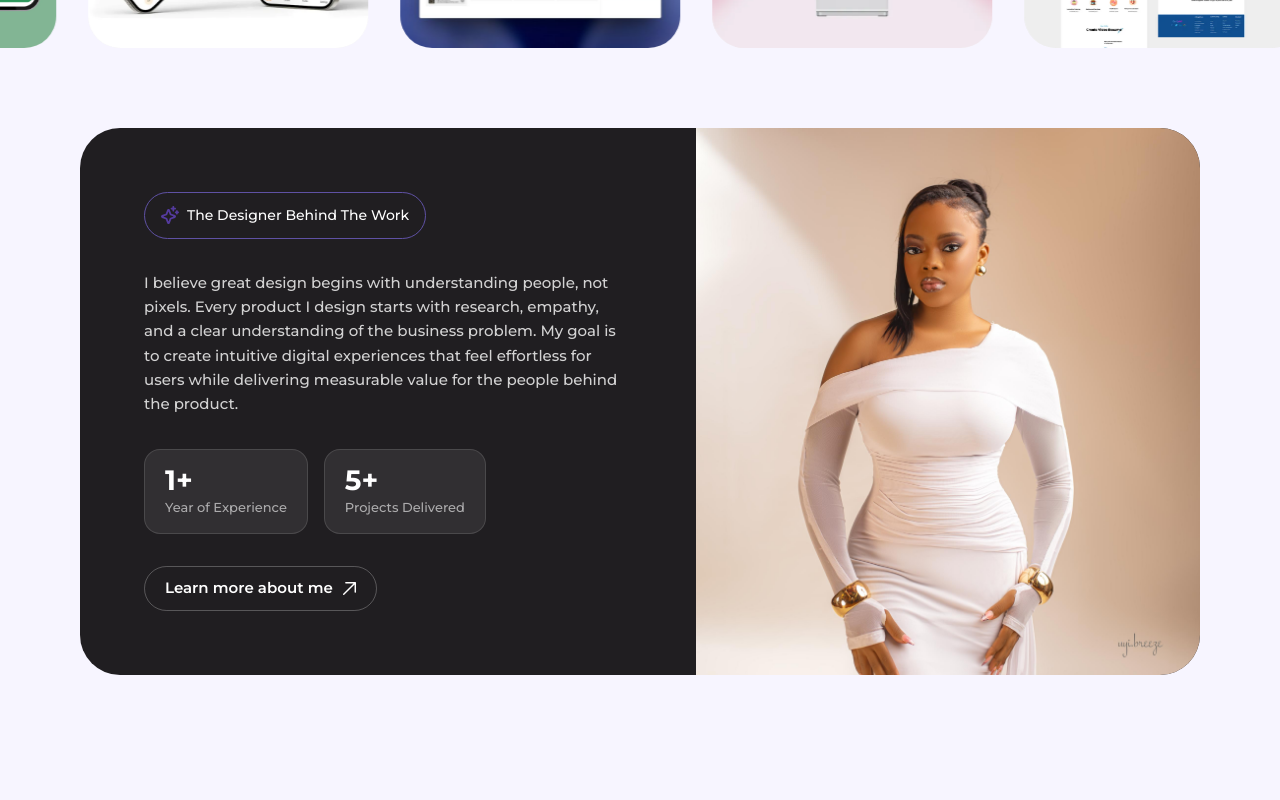
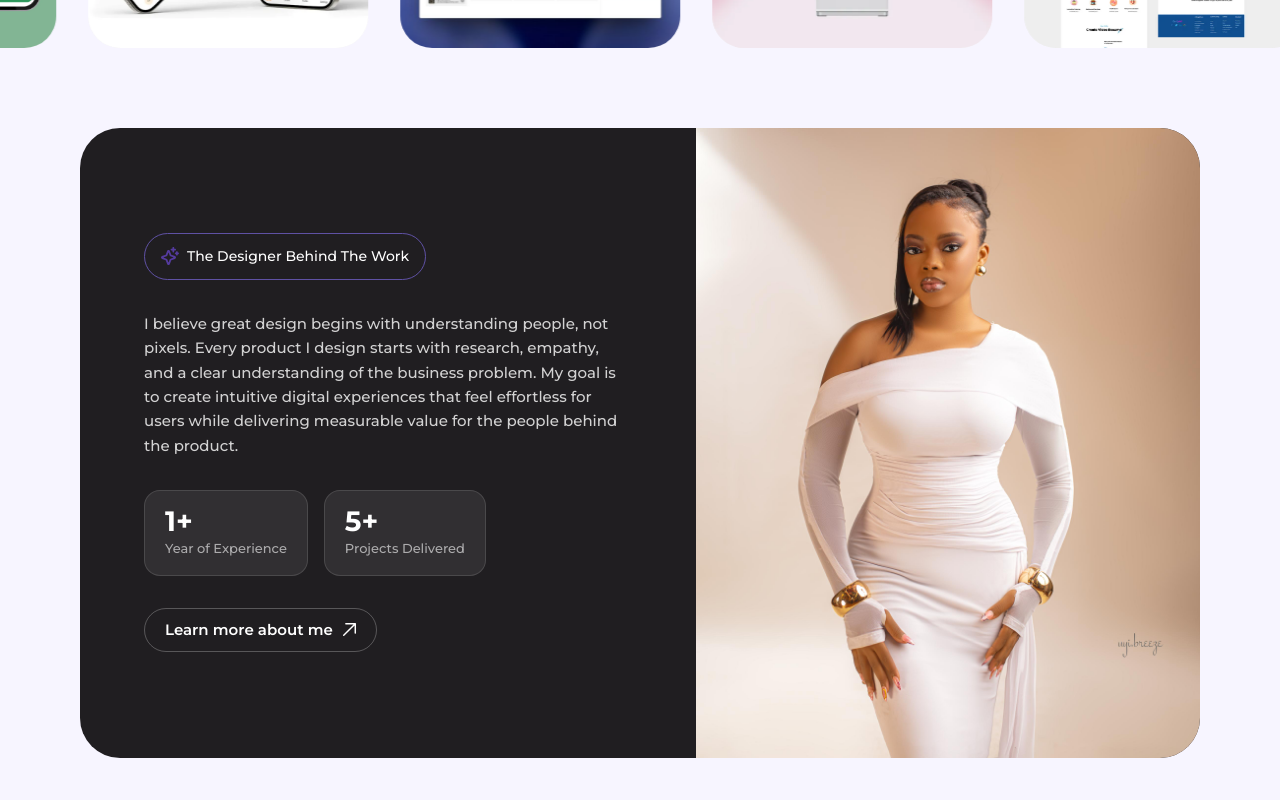
Before and after one commit to daoyinloluwa-hue/My-portfolio, a React (Vite) app: page / in a window 1280 px wide. Shown: the part 900-1700 px from the top of the page. Built offline with nearby package versions, Linux system fonts and the light colour scheme; no server answers; a web font is replaced by a local one.

Commit message:
Show full profile photo on home page desktop section

```diff
--- a/src/pages/HomePage.tsx
+++ b/src/pages/HomePage.tsx
@@ -74,7 +74,7 @@ export default function HomePage({ onNavigate }: { onNavigate: (p: Page) => void
       <section className="w-full px-6 sm:px-[80px] py-[60px] sm:py-[80px]">
         <div className="max-w-[1280px] mx-auto bg-[#201e21] rounded-[40px] relative overflow-hidden flex flex-col lg:flex-row">
           {/* Photo — block on mobile/tablet, right side on desktop */}
-          <div className="relative w-full lg:order-2 lg:w-[45%] h-[240px] sm:h-[320px] lg:h-auto overflow-hidden">
+          <div className="relative w-full lg:order-2 lg:w-[45%] lg:aspect-[4/5] lg:self-start h-[240px] sm:h-[320px] lg:h-auto overflow-hidden">
             <img
               alt="Oyinloluwa"
               src={imgFrame427318995}
@@ -87,7 +87,7 @@ export default function HomePage({ onNavigate }: { onNavigate: (p: Page) => void
           </div>
 
           {/* Left content */}
-          <div className="relative lg:order-1 flex-1 flex flex-col gap-8 w-full p-6 sm:p-10 lg:p-[64px]">
+          <div className="relative lg:order-1 flex-1 flex flex-col gap-8 w-full p-6 sm:p-10 lg:p-[64px] lg:justify-center">
             <div className="inline-flex items-center gap-2 border border-[#5f51a4] rounded-[40px] px-4 py-3 w-fit">
               <svg width="18" height="18" viewBox="0 0 22.5027 22.5027" fill="none" className="opacity-70">
                 <path d={svgPaths.p214cbe70} fill="#6B47D3" />
```
